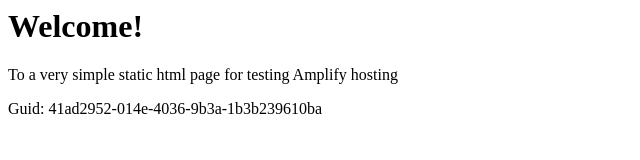
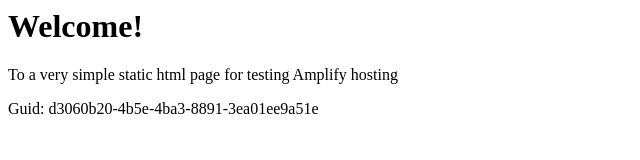
Before and after one commit to aws-aemilia-dub/Github-PR-Commit-Integration-Test-DoNotTouch-GitHubWebhookPushCanaryTest-v1-preprod-eu-west-1, a website: page src/index.html in a window 1280 px wide. Shown: the full height of the page, 0-640 px from the left. Drawn offline with Linux system fonts and the light colour scheme.

Commit message:
commit from integ tests

```diff
--- a/src/index.html
+++ b/src/index.html
@@ -12,6 +12,6 @@
 <body>
     <h1>Welcome!</h1>
     <p>To a very simple static html page for testing Amplify hosting</p>
-    <p>Guid: 41ad2952-014e-4036-9b3a-1b3b239610ba</p></body>
+    <p>Guid: d3060b20-4b5e-4ba3-8891-3ea01ee9a51e</p></body>
 
 </html>
```
